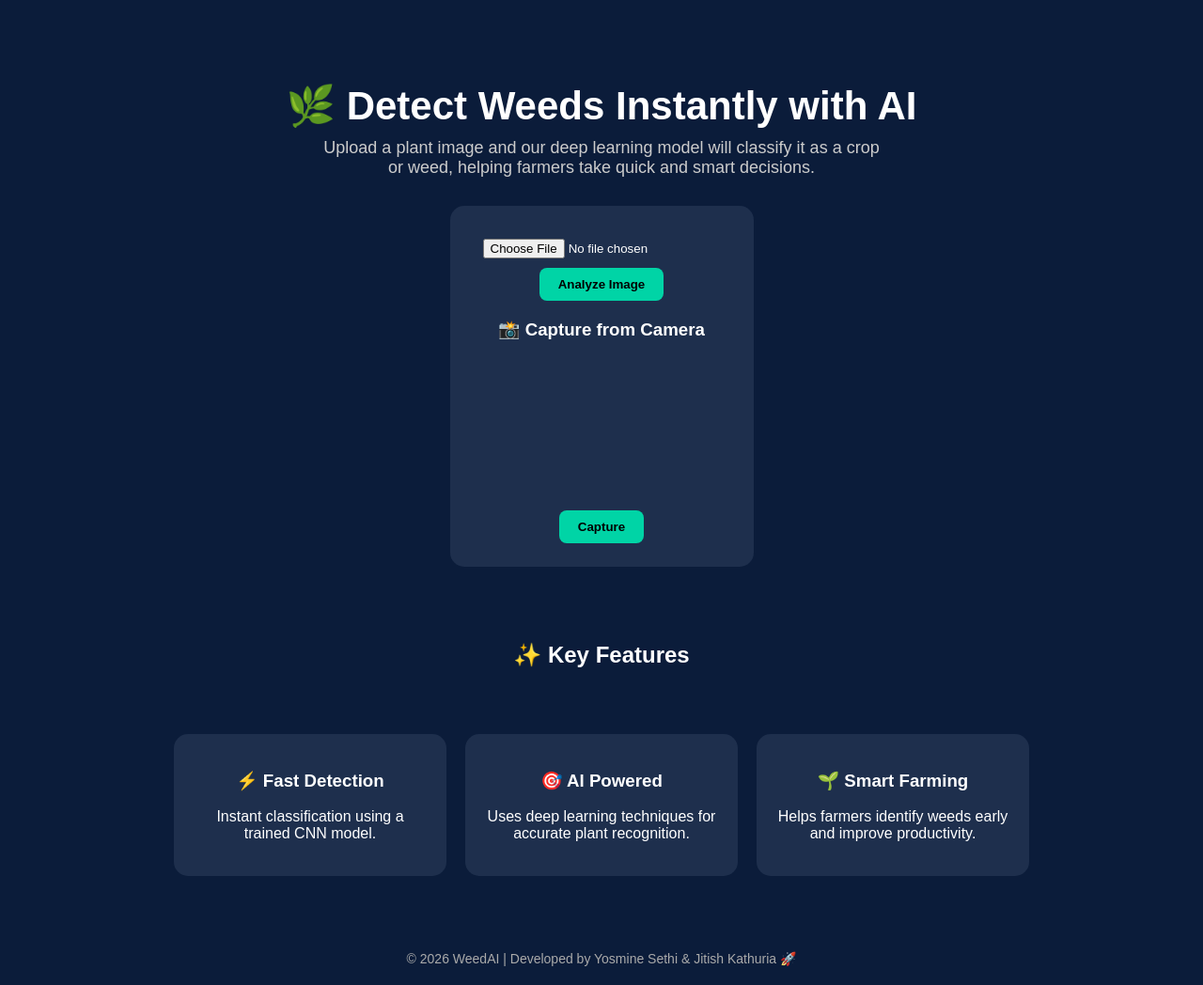
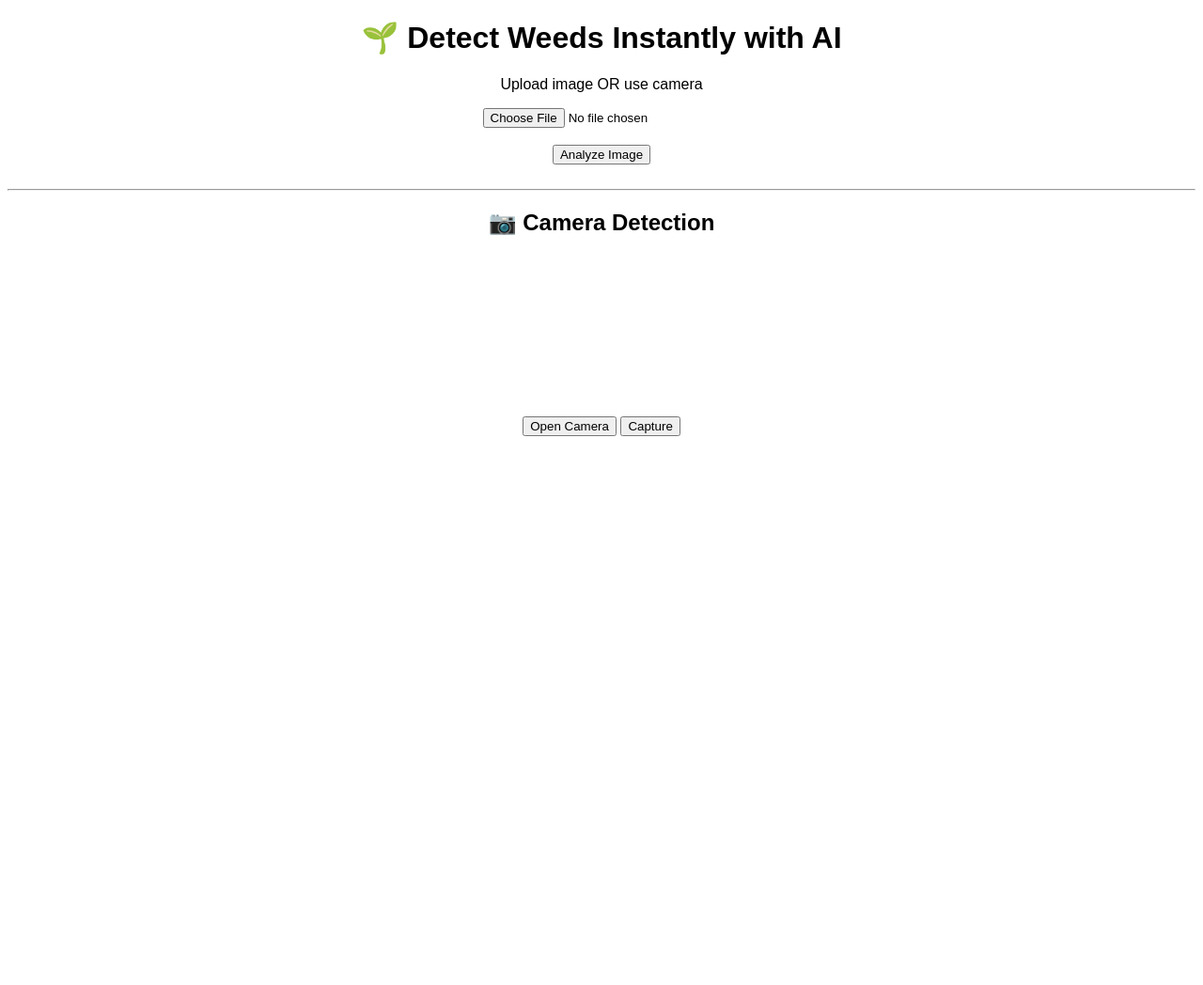
Before and after one commit to Yosminesethi/weed-detection-, a Flask app: page / in a window 1280 px wide. Shown: the whole page at 94% size. After the commit the page ends 464 px from the top, so only its background shows below. Run offline with Flask 3, Linux system fonts and the light colour scheme.

Commit message:
FINAL WORKING VERSION

```diff
--- a/app.py
+++ b/app.py
@@ -1,4 +1,3 @@
-print("APP STARTED SUCCESSFULLY")
 from flask import Flask, render_template, request, jsonify
 import os
 import uuid
@@ -15,7 +14,7 @@ os.makedirs(UPLOAD_FOLDER, exist_ok=True)
 model = YOLO("yolov8n.pt")
 
 
-# 🔥 YOLO detection
+# 🔥 Detection function
 def detect_weeds(image_path):
     results = model(image_path)
 
@@ -26,8 +25,8 @@ def detect_weeds(image_path):
         img = r.plot()
 
         if len(r.boxes) > 0:
-            label = "Weed detected"
-            action = "⚠️ Weed detected"
+            label = "⚠️ Weed detected"
+            action = "Remove weed"
 
         output_path = os.path.join(
             UPLOAD_FOLDER, str(uuid.uuid4()) + ".jpg"
@@ -45,7 +44,7 @@ def index():
     image_path = ""
 
     if request.method == "POST":
-        file = request.files["file"]
+        file = request.files.get("file")
 
         if file:
             filename = str(uuid.uuid4()) + ".jpg"
@@ -62,12 +61,13 @@ def index():
     )
 
 
-# 🔥 CAMERA API
+# 🔥 CAMERA ROUTE
 @app.route("/capture", methods=["POST"])
 def capture():
     data = request.get_json()
     image_data = data["image"]
 
+    # Decode image
     image_data = image_data.split(",")[1]
     image_bytes = base64.b64decode(image_data)
 
@@ -80,13 +80,13 @@ def capture():
     output_path, prediction, action = detect_weeds(image_path)
 
     return jsonify({
-        "image_path": output_path,
+        "image_path": "/" + output_path,
         "prediction": prediction,
         "action": action
     })
 
 
+# 🔥 RUN
 if __name__ == "__main__":
-    import os
     port = int(os.environ.get("PORT", 10000))
     app.run(host="0.0.0.0", port=port)
--- a/templates/index.html
+++ b/templates/index.html
@@ -1,192 +1,93 @@
 <!DOCTYPE html>
-<html lang="en">
+<html>
 <head>
-    <meta charset="UTF-8">
-    <title>WeedAI - Smart Weed Detection</title>
-
-    <style>
-        body {
-            margin: 0;
-            font-family: Arial, sans-serif;
-            background: #0b1c3a;
-            color: white;
-            text-align: center;
-        }
-
-        .hero {
-            padding: 60px 20px 20px;
-        }
-
-        h1 {
-            font-size: 42px;
-            margin-bottom: 10px;
-        }
-
-        .subtitle {
-            color: #ccc;
-            max-width: 600px;
-            margin: auto;
-            font-size: 18px;
-        }
-
-        .upload-box {
-            margin-top: 30px;
-            padding: 25px;
-            background: #1e2f4d;
-            display: inline-block;
-            border-radius: 15px;
-        }
-
-        input[type="file"] {
-            margin: 10px;
-        }
-
-        button {
-            padding: 10px 20px;
-            background: #00d4a6;
-            border: none;
-            border-radius: 8px;
-            cursor: pointer;
-            font-weight: bold;
-        }
-
-        button:hover {
-            background: #00b894;
-        }
-
-        img {
-            margin-top: 20px;
-            max-width: 320px;
-            border-radius: 10px;
-        }
-
-        .result {
-            margin-top: 20px;
-        }
-
-        .features {
-            margin-top: 70px;
-            display: flex;
-            justify-content: center;
-            gap: 20px;
-            flex-wrap: wrap;
-        }
-
-        .card {
-            background: #1e2f4d;
-            padding: 20px;
-            border-radius: 15px;
-            width: 250px;
-        }
-
-        footer {
-            margin-top: 60px;
-            padding: 20px;
-            font-size: 14px;
-            color: #aaa;
-        }
-
-        video {
-            margin-top: 10px;
-            border-radius: 10px;
-        }
-    </style>
+    <title>Weed Detection AI</title>
 </head>
 
-<body>
+<body style="text-align:center; font-family:sans-serif;">
 
-    <!-- 🔥 HERO SECTION (RESTORED) -->
-    <div class="hero">
-        <h1>🌿 Detect Weeds Instantly with AI</h1>
-        <p class="subtitle">
-            Upload a plant image and our deep learning model will classify it as a crop or weed,
-            helping farmers take quick and smart decisions.
-        </p>
+<h1>🌱 Detect Weeds Instantly with AI</h1>
+<p>Upload image OR use camera</p>
 
-        <!-- 🔹 Upload + Camera -->
-        <div class="upload-box">
+<!-- 🔥 UPLOAD -->
 <form method="POST" enctype="multipart/form-data">
     <input type="file" name="file" required>
-                <br>
+    <br><br>
     <button type="submit">Analyze Image</button>
 </form>
 
-            <!-- 📸 CAMERA -->
-            <h3 style="margin-top:20px;">📸 Capture from Camera</h3>
+<br>
 
-            <video id="video" width="260" autoplay></video>
+<!-- 🔥 OUTPUT -->
+{% if prediction %}
+    <h2>{{ prediction }}</h2>
+    <p>{{ action }}</p>
+{% endif %}
+
+{% if image_path %}
+    <img src="{{ image_path }}" width="300">
+{% endif %}
+
+<hr>
+
+<h2>📷 Camera Detection</h2>
+
+<video id="video" autoplay playsinline width="300"></video>
 <br><br>
-            <button onclick="captureImage()">Capture</button>
+
+<button onclick="startCamera()">Open Camera</button>
+<button onclick="capture()">Capture</button>
 
 <canvas id="canvas" style="display:none;"></canvas>
-        </div>
-    </div>
 
-    <!-- 🔹 RESULT -->
-    {% if image_path %}
-    <div class="result">
-        <img src="{{ image_path }}">
-        <p>{{ prediction }}</p>
-        <p>{{ action }}</p>
-    </div>
-    {% endif %}
+<div id="result"></div>
 
-    <!-- 🔥 FEATURES -->
-    <h2 style="margin-top:60px;">✨ Key Features</h2>
+<script>
+let video = document.getElementById("video");
 
-    <div class="features">
-        <div class="card">
-            <h3>⚡ Fast Detection</h3>
-            <p>Instant classification using a trained CNN model.</p>
-        </div>
-
-        <div class="card">
-            <h3>🎯 AI Powered</h3>
-            <p>Uses deep learning techniques for accurate plant recognition.</p>
-        </div>
-
-        <div class="card">
-            <h3>🌱 Smart Farming</h3>
-            <p>Helps farmers identify weeds early and improve productivity.</p>
-        </div>
-    </div>
-
-    <!-- 🔹 FOOTER -->
-    <footer>
-        © 2026 WeedAI | Developed by Yosmine Sethi & Jitish Kathuria 🚀
-    </footer>
-
-    <!-- 🔥 CAMERA SCRIPT -->
-    <script>
-        const video = document.getElementById('video');
-
-        navigator.mediaDevices.getUserMedia({ video: true })
+// 🔥 BACK CAMERA FIX
+function startCamera() {
+    navigator.mediaDevices.getUserMedia({
+        video: { facingMode: { ideal: "environment" } }
+    })
     .then(stream => {
         video.srcObject = stream;
     })
     .catch(err => {
-                console.log("Camera error:", err);
+        alert("Camera error: " + err);
     });
+}
 
-        function captureImage() {
-            const canvas = document.getElementById('canvas');
-            const context = canvas.getContext('2d');
+
+// 🔥 CAPTURE + SEND
+function capture() {
+    const canvas = document.getElementById("canvas");
+    const ctx = canvas.getContext("2d");
 
     canvas.width = video.videoWidth;
     canvas.height = video.videoHeight;
 
-            context.drawImage(video, 0, 0);
+    ctx.drawImage(video, 0, 0);
 
-            const imageData = canvas.toDataURL('image/jpeg');
+    const image = canvas.toDataURL("image/jpeg");
 
-            fetch('/capture', {
-                method: 'POST',
-                body: JSON.stringify({ image: imageData }),
+    fetch("/capture", {
+        method: "POST",
         headers: {
-                    'Content-Type': 'application/json'
-                }
-            }).then(() => {
-                window.location.reload();
+            "Content-Type": "application/json"
+        },
+        body: JSON.stringify({ image: image })
+    })
+    .then(res => res.json())
+    .then(data => {
+        document.getElementById("result").innerHTML = `
+            <h3>${data.prediction}</h3>
+            <p>${data.action}</p>
+            <img src="${data.image_path}" width="300">
+        `;
+    })
+    .catch(err => {
+        alert("ERROR: " + err);
     });
 }
 </script>
```
Lines whose indentation alone changed are shown as unchanged.
